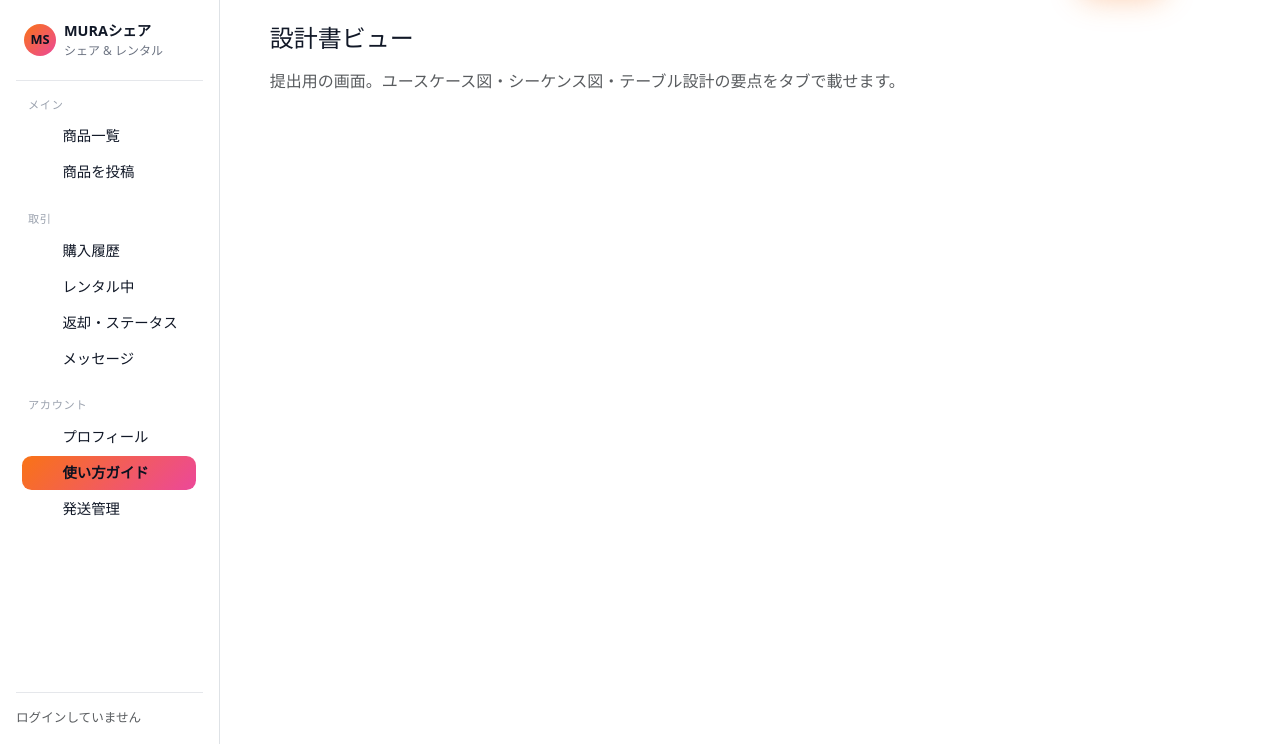
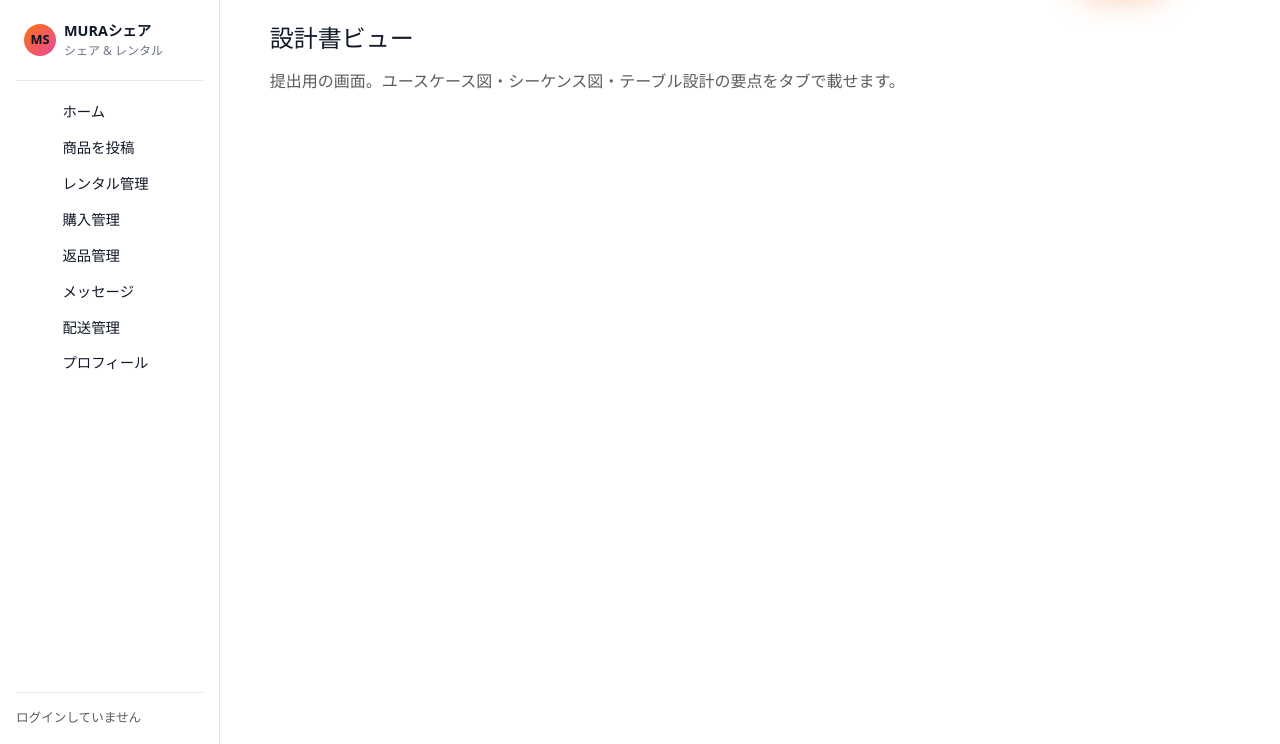
Before and after one commit to shunsuke121/mura_share, a Django app: page /docs/ in a window 1280 px wide. Shown: the part 57-801 px from the top of the page. Run offline with Django 4.2, Linux system fonts and the light colour scheme.

Commit message:
変更要約

```diff
--- a/templates/_partials/sidebar.html
+++ b/templates/_partials/sidebar.html
@@ -13,52 +13,55 @@
 
   <div class="sidebar-divider mb-2"></div>
 
+   <!-- メニュー本体（画像の構成に合わせた版） -->
   <div class="sidebar-group mb-2">
-    <div class="sidebar-group-label">メイン</div>
+
+    <!-- ホーム -->
     <a
       href="{% url 'frontend:products' %}"
       class="sidebar-link {% if request.resolver_match.url_name == 'products' %}is-active{% endif %}"
     >
-      <span class="sidebar-icon bi bi-grid"></span>
-      <span class="sidebar-text">商品一覧</span>
+      <span class="sidebar-icon bi bi-house"></span>
+      <span class="sidebar-text">ホーム</span>
     </a>
 
+    <!-- 商品を投稿 -->
     <a
       href="{% url 'frontend:product_new' %}"
       class="sidebar-link {% if request.resolver_match.url_name == 'product_new' %}is-active{% endif %}"
     >
-      <span class="sidebar-icon bi bi-plus-square"></span>
+      <span class="sidebar-icon bi bi-plus-circle"></span>
       <span class="sidebar-text">商品を投稿</span>
     </a>
-  </div>
 
-  <div class="sidebar-group mb-2">
-    <div class="sidebar-group-label">取引</div>
+    <!-- レンタル管理 -->
+    <a
+      href="{% url 'frontend:rentals' %}"
+      class="sidebar-link {% if request.resolver_match.url_name == 'rentals' %}is-active{% endif %}"
+    >
+      <span class="sidebar-icon bi bi-calendar-event"></span>
+      <span class="sidebar-text">レンタル管理</span>
+    </a>
 
+    <!-- 購入管理 -->
     <a
       href="{% url 'frontend:purchases' %}"
       class="sidebar-link {% if request.resolver_match.url_name == 'purchases' %}is-active{% endif %}"
     >
-      <span class="sidebar-icon bi bi-bag-check"></span>
-      <span class="sidebar-text">購入履歴</span>
+      <span class="sidebar-icon bi bi-bag"></span>
+      <span class="sidebar-text">購入管理</span>
     </a>
 
-    <a
-      href="{% url 'frontend:rentals' %}"
-      class="sidebar-link {% if request.resolver_match.url_name == 'rentals' %}is-active{% endif %}"
-    >
-      <span class="sidebar-icon bi bi-arrow-left-right"></span>
-      <span class="sidebar-text">レンタル中</span>
-    </a>
-
+    <!-- 返品管理 -->
     <a
       href="{% url 'frontend:returns' %}"
       class="sidebar-link {% if request.resolver_match.url_name == 'returns' %}is-active{% endif %}"
     >
-      <span class="sidebar-icon bi bi-box-arrow-in-left"></span>
-      <span class="sidebar-text">返却・ステータス</span>
+      <span class="sidebar-icon bi bi-box"></span>
+      <span class="sidebar-text">返品管理</span>
     </a>
 
+    <!-- メッセージ -->
     <a
       href="{% url 'frontend:messages' %}"
       class="sidebar-link {% if request.resolver_match.url_name == 'messages' %}is-active{% endif %}"
@@ -66,35 +69,27 @@
       <span class="sidebar-icon bi bi-chat-dots"></span>
       <span class="sidebar-text">メッセージ</span>
     </a>
-  </div>
 
-  <div class="sidebar-group mb-2">
-    <div class="sidebar-group-label">アカウント</div>
+    <!-- 配送管理 -->
+    <a
+      href="{% url 'frontend:admin_shipping' %}"
+      class="sidebar-link {% if request.resolver_match.url_name == 'admin_shipping' %}is-active{% endif %}"
+    >
+      <span class="sidebar-icon bi bi-truck"></span>
+      <span class="sidebar-text">配送管理</span>
+    </a>
 
+    <!-- プロフィール -->
     <a
       href="{% url 'frontend:profile' %}"
       class="sidebar-link {% if request.resolver_match.url_name == 'profile' %}is-active{% endif %}"
     >
-      <span class="sidebar-icon bi bi-person-circle"></span>
+      <span class="sidebar-icon bi bi-person"></span>
       <span class="sidebar-text">プロフィール</span>
     </a>
 
-    <a
-      href="{% url 'frontend:docs' %}"
-      class="sidebar-link {% if request.resolver_match.url_name == 'docs' %}is-active{% endif %}"
-    >
-      <span class="sidebar-icon bi bi-book"></span>
-      <span class="sidebar-text">使い方ガイド</span>
-    </a>
+  </div>
 
-    <a
-      href="{% url 'frontend:admin_shipping' %}"
-      class="sidebar-link {% if request.resolver_match.url_name == 'admin_shipping' %}is-active{% endif %}"
-    >
-      <span class="sidebar-icon bi bi-box-seam"></span>
-      <span class="sidebar-text">発送管理</span>
-    </a>
-  </div>
 
   <div class="mt-auto pt-3 sidebar-footer small">
     {% if request.user.is_authenticated %}
--- a/templates/base.html
+++ b/templates/base.html
@@ -11,10 +11,16 @@
   <!-- ヘッダー（モバイル時はオフキャンバスを開くトグル） -->
   <header class="navbar navbar-light bg-white border-bottom sticky-top">
     <div class="container-fluid">
-      <button class="btn btn-outline-secondary d-lg-none" type="button" data-bs-toggle="offcanvas" data-bs-target="#offcanvasSidebar" aria-controls="offcanvasSidebar">
+      <button class="btn btn-outline-secondary d-lg-none"
+              type="button"
+              data-bs-toggle="offcanvas"
+              data-bs-target="#offcanvasSidebar"
+              aria-controls="offcanvasSidebar">
         ☰
       </button>
+
       <a class="navbar-brand ms-2" href="/">MURAシェア</a>
+
       <div class="ms-auto">
         {% if user.is_authenticated %}
           <a href="{% url 'frontend:product_new' %}"
@@ -33,7 +39,6 @@
           </a>
         {% endif %}
       </div>
-
     </div>
   </header>
 
@@ -60,6 +65,7 @@
         {% block content %}{% endblock %}
       </div>
     </main>
+  </div>  {# ← ここが抜けてた #}
 
   <script src="https://cdn.jsdelivr.net/npm/bootstrap@5.3.3/dist/js/bootstrap.bundle.min.js"></script>
 </body>
```
Also changed, not shown: db.sqlite3. Lines whose indentation alone changed are shown as unchanged.
